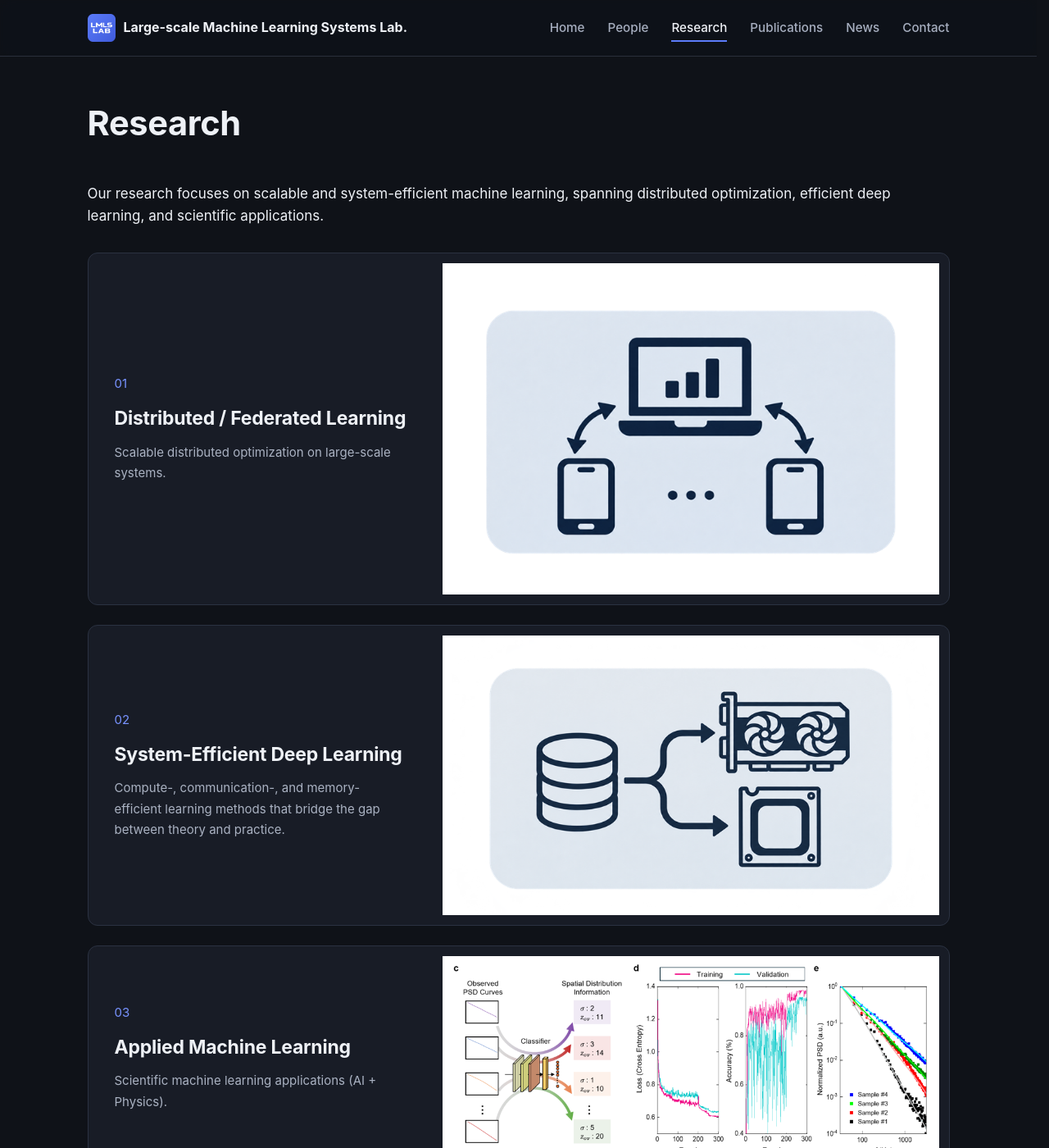
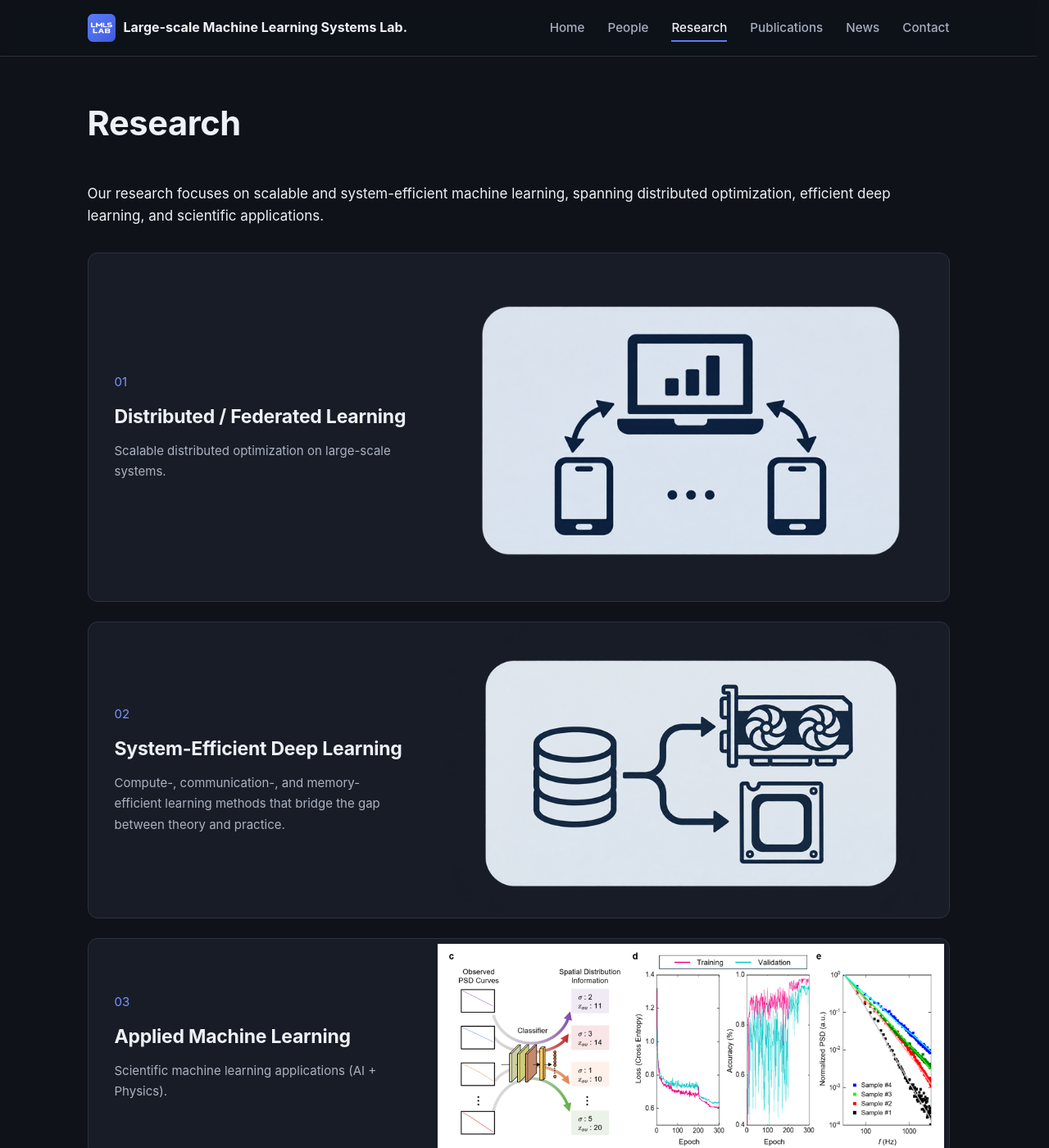
Before and after one commit to LMLS-Lab/lmls-lab.github.io, a Jekyll site: the page built from research.md, in a window 1280 px wide and 1400 px high. Shown: the whole window at 82% size. Built offline with Jekyll 4.4.1, drawn with Linux system fonts in a browser that asks for light colours.

Commit message:
Changed the style.

```diff
--- a/assets/css/style.scss
+++ b/assets/css/style.scss
@@ -870,11 +870,10 @@ img { max-width: 100%; display: block; }
 
 .research-card__image {
   display: flex;
-  margin: 12px;
+  margin: 6px;
   align-items: center;
   justify-content: center;
   overflow: hidden;
-  background: #ffffff;
 }
 
 .research-card__image img {
```
